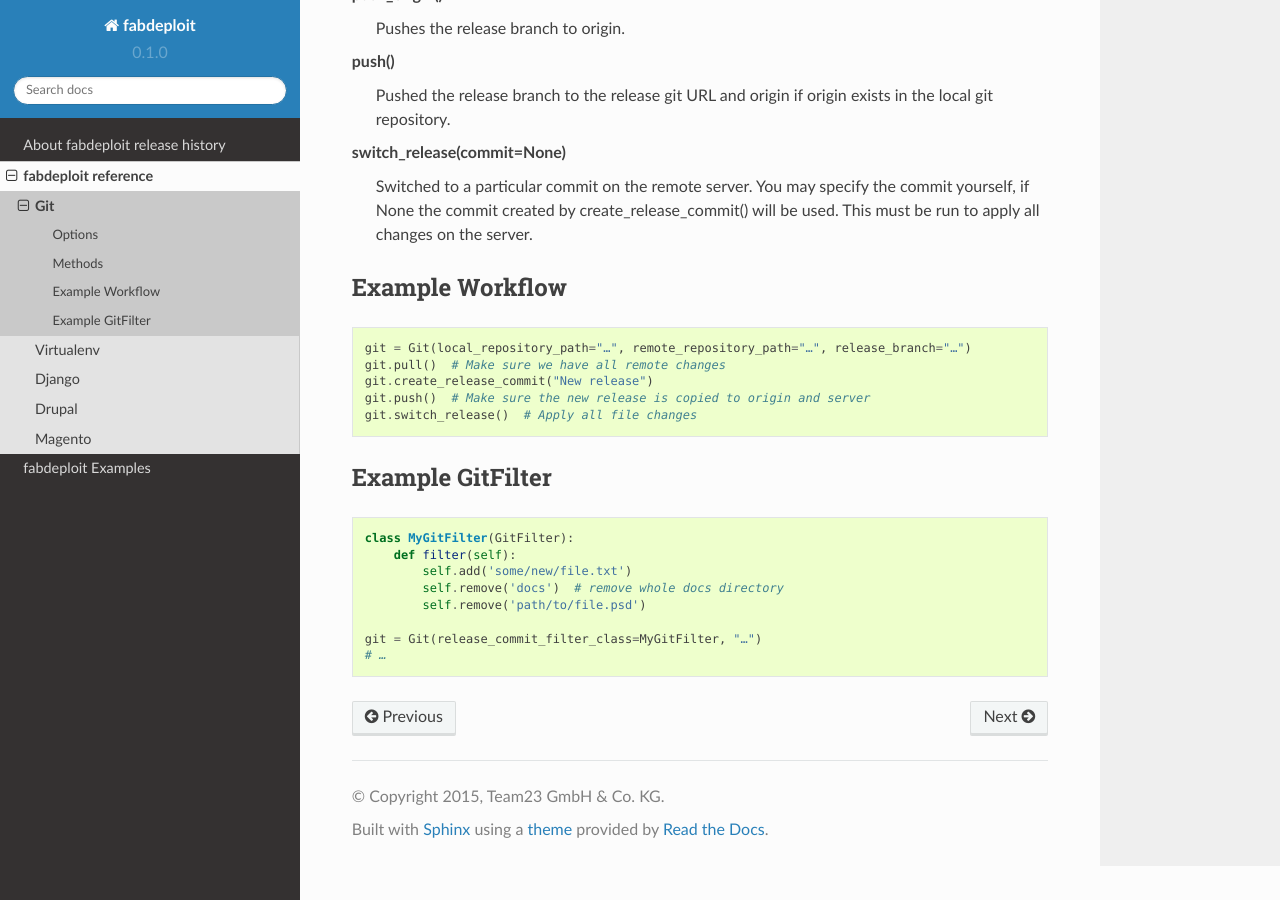
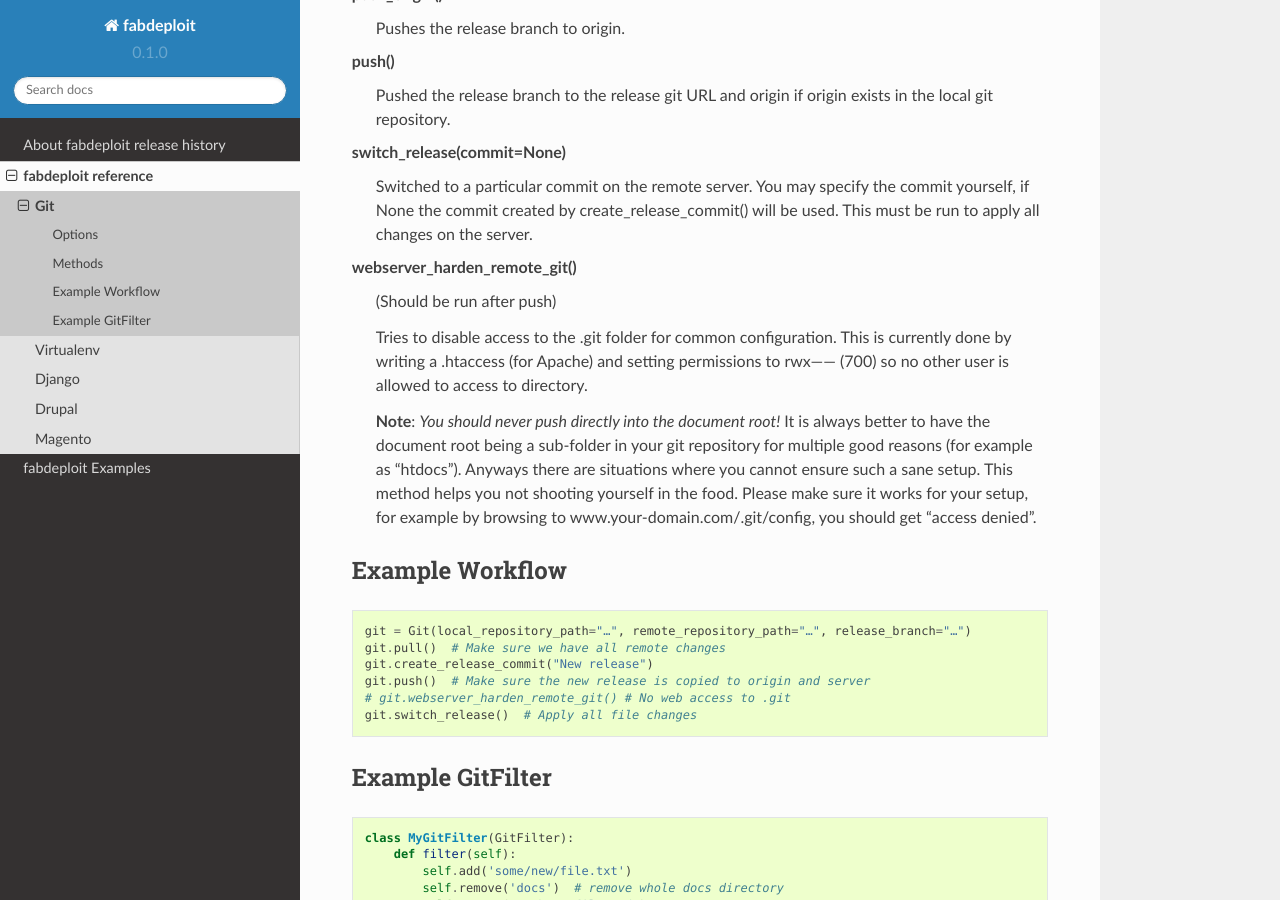
Before and after one commit to team23/fabdeploit, a Sphinx documentation site: the page built from docs/ref/git.rst, in a window 1280 px wide and 900 px high, scrolled down 1390 px. Built offline with Sphinx 7.4.7 and the Read the Docs theme 2.0.0, drawn with Linux system fonts in a browser that asks for light colours.

Commit message:
Wrote some docs for git.webserver_harden_remote_git()

```diff
--- a/docs/ref/git.rst
+++ b/docs/ref/git.rst
@@ -70,6 +70,20 @@
     commit yourself, if None the commit created by create_release_commit()
     will be used. This must be run to apply all changes on the server.
 
+webserver_harden_remote_git()
+    (Should be run after push)
+
+    Tries to disable access to the .git folder for common configuration. This is
+    currently done by writing a .htaccess (for Apache) and setting permissions to
+    rwx------ (700) so no other user is allowed to access to directory.
+
+    **Note**: *You should never push directly into the document root!* It is always better
+    to have the document root being a sub-folder in your git repository for multiple
+    good reasons (for example as "htdocs"). Anyways there are situations where you
+    cannot ensure such a sane setup. This method helps you not shooting yourself
+    in the food. Please make sure it works for your setup, for example by
+    browsing to www.your-domain.com/.git/config, you should get "access denied".
+
 Example Workflow
 ----------------
 
@@ -79,6 +93,7 @@
     git.pull()  # Make sure we have all remote changes
     git.create_release_commit("New release")
     git.push()  # Make sure the new release is copied to origin and server
+    # git.webserver_harden_remote_git() # No web access to .git
     git.switch_release()  # Apply all file changes
 
 Example GitFilter
```
